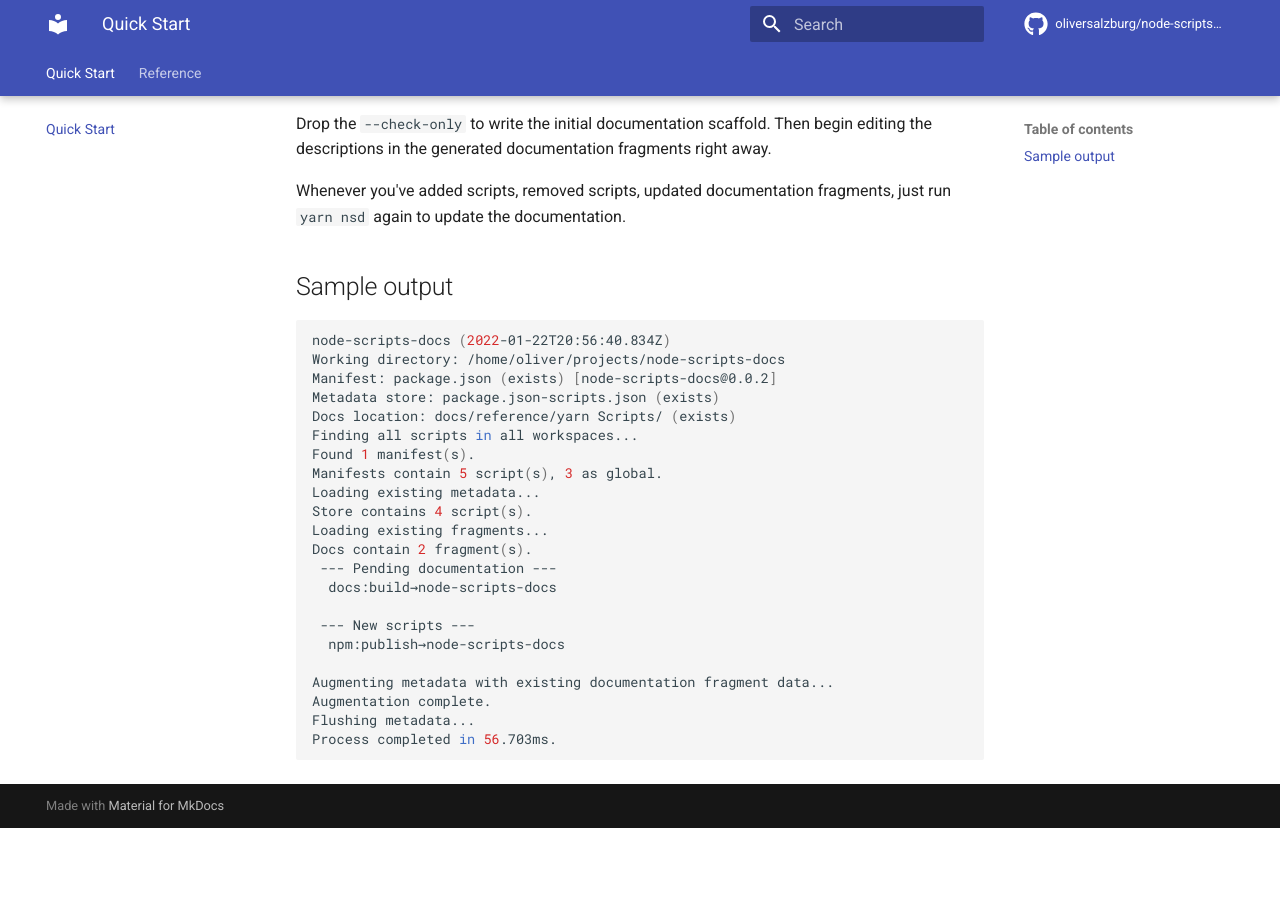
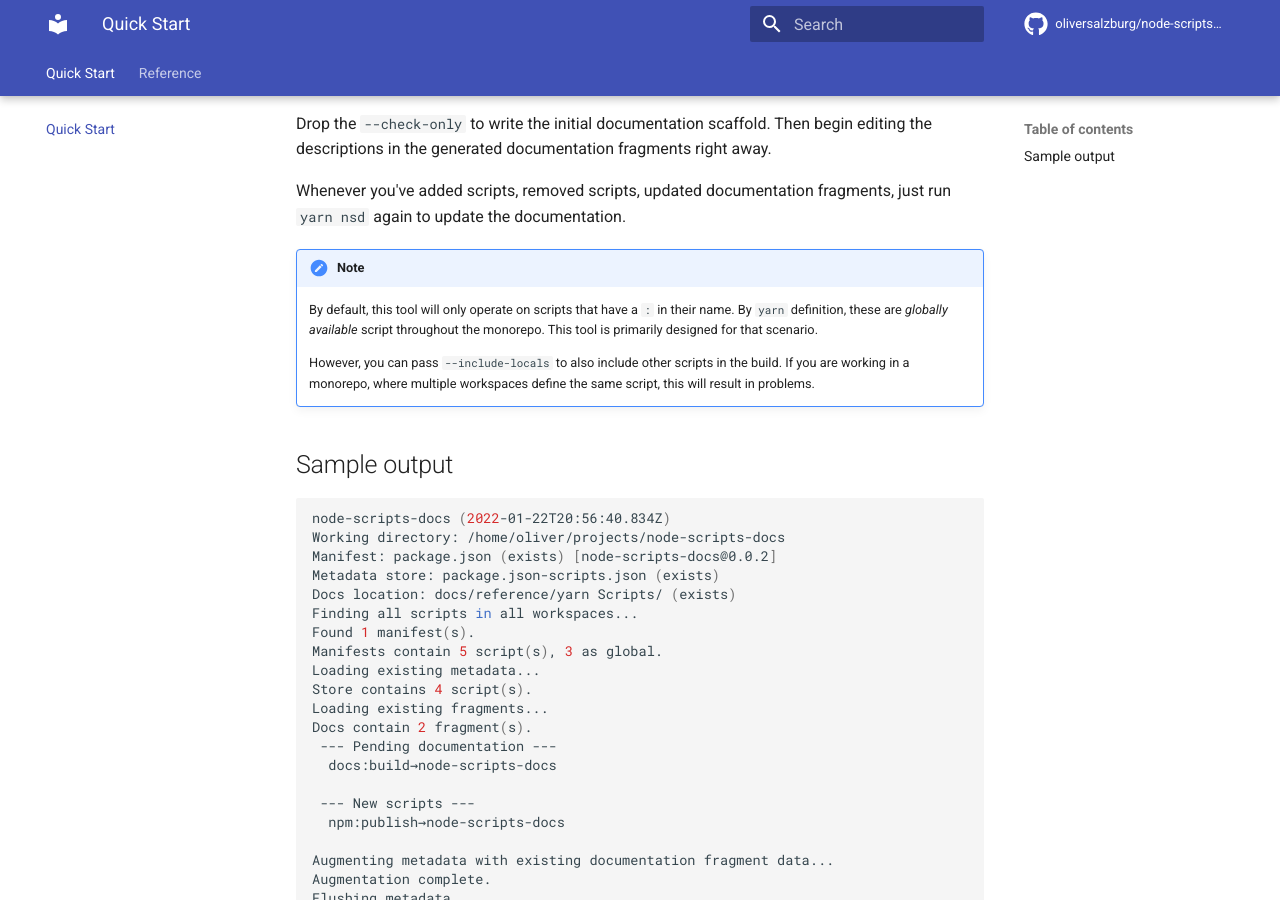
Before and after one commit to oliversalzburg/node-scripts-docs, an MkDocs documentation site: the page built from docs/index.md, in a window 1280 px wide and 900 px high, scrolled down 531 px. Built offline with MkDocs 1.6.1 and Material for MkDocs 9.7.7, drawn with Linux system fonts in a browser that asks for light colours; comment, search, counter and statistics services are not loaded; before the commit the page ends 1359 px from its top, so only the background shows below that.

````diff
--- a/docs/index.md
+++ b/docs/index.md
@@ -46,6 +46,12 @@ Drop the `--check-only` to write the initial documentation scaffold. Then begin
 
 Whenever you've added scripts, removed scripts, updated documentation fragments, just run `yarn nsd` again to update the documentation.
 
+!!! note
+
+    By default, this tool will only operate on scripts that have a `:` in their name. By `yarn` definition, these are _globally available_ script throughout the monorepo. This tool is primarily designed for that scenario.
+
+    However, you can pass `--include-locals` to also include other scripts in the build. If you are working in a monorepo, where multiple workspaces define the same script, this will result in problems.
+
 ## Sample output
 
 ```shell
````
Also changed, not shown: docs/reference/CLI Parameters.md (added, +11 -0 lines), docs/reference/yarn Scripts/.build.md (+1 -1 lines).
